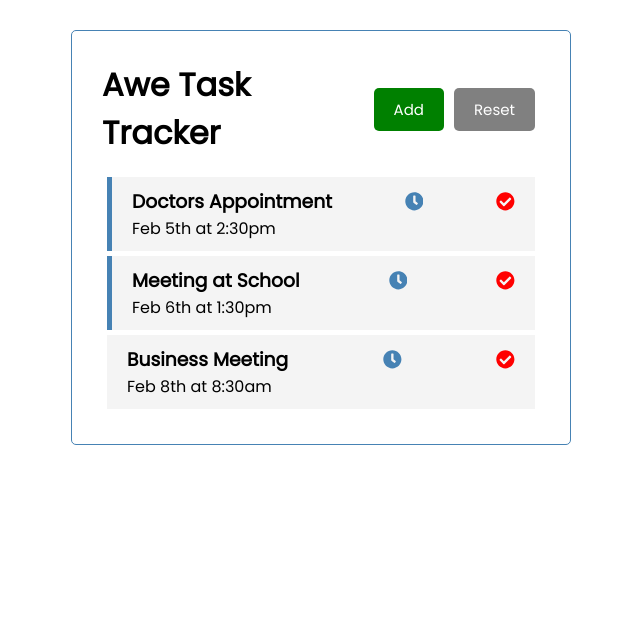
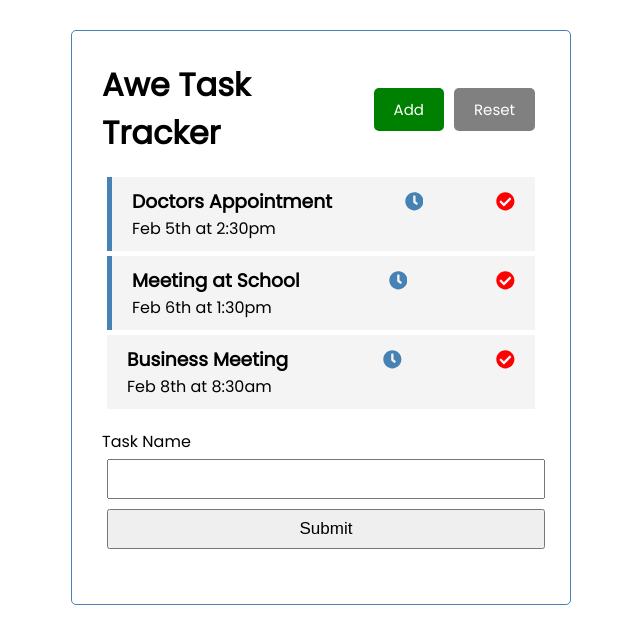
Before and after one commit to annjose/react-task-tracker, a React (Create React App) app: page / in a window 1280 px wide. Shown: the top 644 px of the page, without its empty margins (319-959 px from the left). Built offline with nearby package versions, Linux system fonts and the light colour scheme; the HTML template or start-up script is replaced by a standard one.

Commit message:
Implement AddTask feature and compelte

```diff
--- a/src/App.js
+++ b/src/App.js
@@ -30,6 +30,7 @@ const initialTasks = [
 function App() {
 
   const [tasks, setTasks] = useState(initialTasks);
+  const [name, setName] = useState('');
 
   const resetTasks = () => {
     console.log('resetTasks:initialTasks= ', initialTasks);
@@ -38,6 +39,9 @@ function App() {
 
   const addTask = () => {
     console.log('adding task');
+    const newId = Math.floor(Math.random() * 1000 + 1);
+    const newTask = {id: newId, text: name, day: 'sss', reminder: false};
+    setTasks([...tasks, newTask]);
 
   }
   const deleteTask = (taskId) => {
@@ -68,12 +72,21 @@ function App() {
     setTasks(newTasks)
   }
 
+  const onSubmit = (e) => {
+    e.preventDefault();
+  }
+
   return (
     <div className="container">
       <Header qualifier="Awe" title="Task Tracker"
         onAddTask={addTask} onResetTasks={resetTasks} />
       {/* <Header /> */}
       <Tasks tasks={tasks} onDeleteTask={deleteTask} onToggleReminder={toggleReminder} />
+      <form className = 'form-control'>
+        <label type = 'label' htmlFor = 'text'>Task Name</label>
+        <input id='text' type = 'text' value = {name} onChange={ (e) => setName(e.target.value)} />
+        <input type='submit' onClick={(e) => onSubmit}/>
+      </form>
     </div>
   );
 }
```
